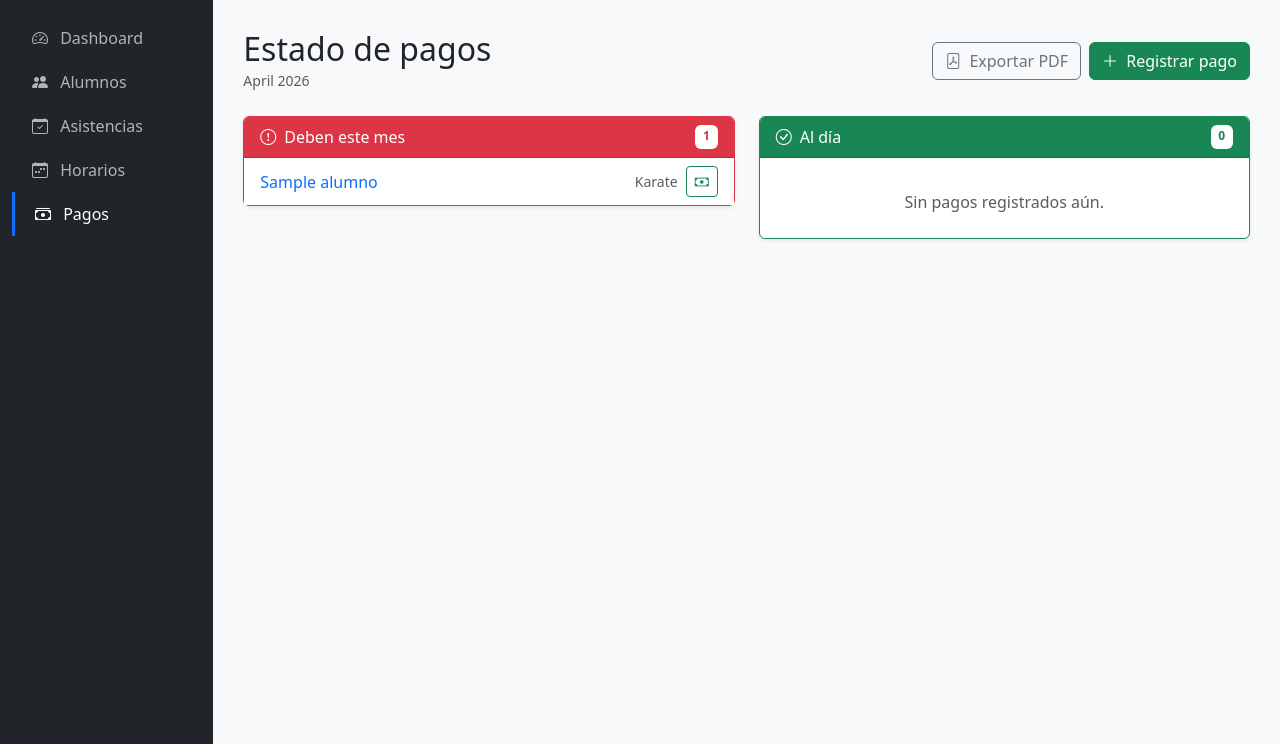
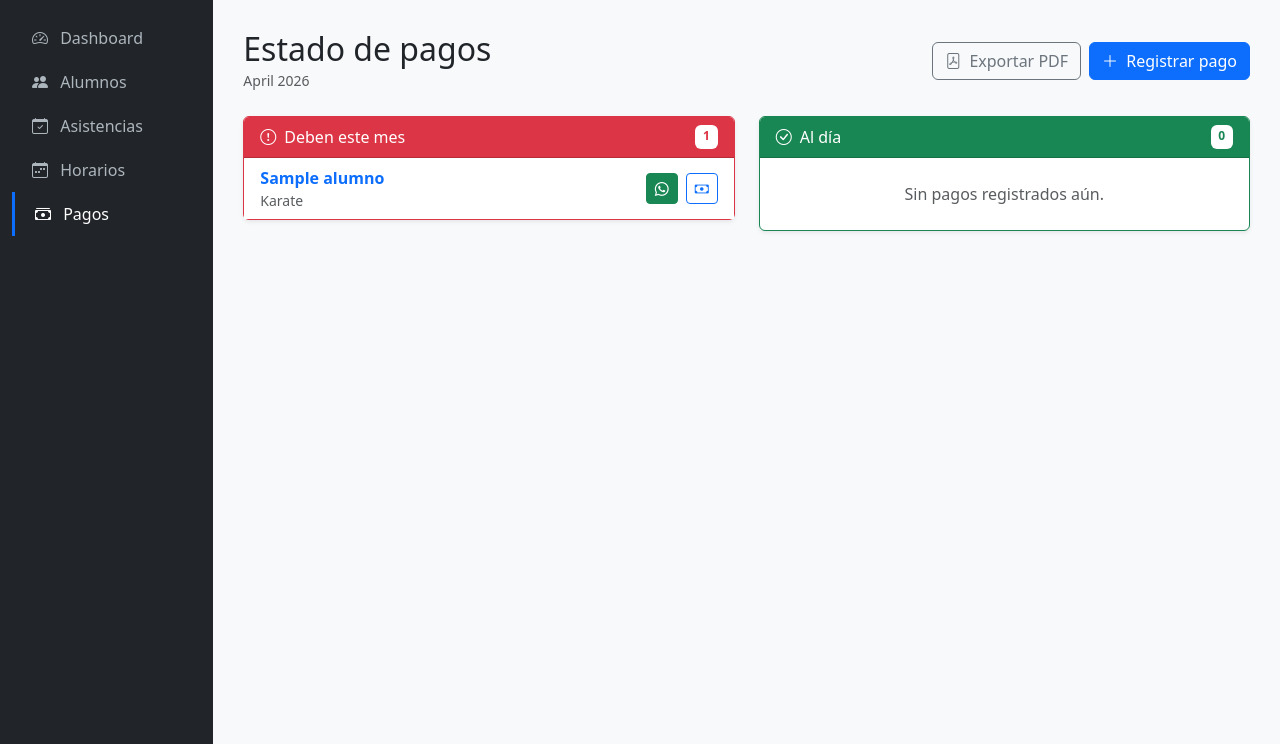
Before and after one commit to MarcosQuintana04/Dojo_Saas, a Django app: page /pagos/ in a window 1280 px wide. Shown: the part 66-810 px from the top of the page. Run offline with Django 5.2, Linux system fonts and the light colour scheme; a user stored in the database is signed in; tables that the repository leaves empty hold one stand-in row (values such as "Sample post").

Commit message:
Link directo de WhatsApp para deudores

```diff
--- a/apps/pagos/views.py
+++ b/apps/pagos/views.py
@@ -6,6 +6,7 @@ from django.contrib.auth.decorators import login_required
 from apps.alumnos.models import Alumno
 from .models import Pago
 from .forms import PagoForm
+import urllib.parse
 
 
 @login_required
@@ -27,6 +28,8 @@ def registrar_pago(request):
 @login_required
 def deudores(request):
     hoy = datetime.date.today()
+    mes_nombre = hoy.strftime('%B %Y').capitalize()
+
     alumnos_que_pagaron = Pago.objects.filter(
         mes=hoy.month,
         anio=hoy.year
@@ -41,10 +44,38 @@ def deudores(request):
         id__in=alumnos_que_pagaron
     )
 
+    # Generamos el link de WhatsApp para cada deudor
+    deudores_con_link = []
+    for alumno in deudores:
+        mensaje = (
+            f'Hola {alumno.nombre.split()[0]} \U0001F44B\n\n'
+            f'Te recordamos que tienes pendiente el pago '
+            f'de *{mes_nombre}* en *Berserker Ronin*.\n'
+            f'Por favor, acércate a regularizar tu situación.\n\n'
+            f'*Este es un mensaje automatizado, si ya realizó el pago '
+            f'o no continúa en la academia, ignore el mensaje.*\n\n'
+            f'¡Gracias! \U0001F94B'
+        )
+
+        numero = alumno.telefono.strip().replace(' ', '')
+        # Aseguramos que tenga código de país
+        if not numero.startswith('+'):
+            numero = f'51{numero}'  # código de Perú
+        else:
+            numero = numero.replace('+', '')
+
+        mensaje_encoded = urllib.parse.quote(mensaje, safe='')
+        link = f'https://wa.me/{numero}?text={mensaje_encoded}'
+
+        deudores_con_link.append({
+            'alumno': alumno,
+            'link_whatsapp': link,
+        })
+
     contexto = {
-        'deudores': deudores,
+        'deudores_con_link': deudores_con_link,
         'al_dia': al_dia,
-        'mes': hoy.strftime('%B %Y'),
+        'mes': mes_nombre,
         'total_deudores': deudores.count(),
         'total_al_dia': al_dia.count(),
     }
--- a/templates/pagos/deudores.html
+++ b/templates/pagos/deudores.html
@@ -1,5 +1,5 @@
 {% extends 'base.html' %}
-{% block titulo %}Pagos — Dojo Manager{% endblock %}
+{% block titulo %}Pagos — Berserker Ronin{% endblock %}
 
 {% block contenido %}
 
@@ -12,7 +12,7 @@
         <a href="{% url 'reportes:deudores' %}" class="btn btn-outline-secondary">
             <i class="bi bi-file-pdf me-1"></i> Exportar PDF
         </a>
-        <a href="{% url 'pagos:registrar' %}" class="btn btn-success">
+        <a href="{% url 'pagos:registrar' %}" class="btn btn-primary">
             <i class="bi bi-plus-lg me-1"></i> Registrar pago
         </a>
     </div>
@@ -28,16 +28,29 @@
                 <span class="badge bg-white text-danger">{{ total_deudores }}</span>
             </div>
             <div class="card-body p-0">
-                {% if deudores %}
+                {% if deudores_con_link %}
                 <ul class="list-group list-group-flush">
-                    {% for alumno in deudores %}
+                    {% for item in deudores_con_link %}
                     <li class="list-group-item d-flex justify-content-between align-items-center">
-                        <a href="{% url 'alumnos:detalle' alumno.pk %}" class="text-decoration-none">
-                            {{ alumno.nombre }}
-                        </a>
-                        <div class="d-flex align-items-center gap-2">
-                            <small class="text-muted">{{ alumno.get_disciplina_display }}</small>
-                            <a href="{% url 'pagos:registrar' %}" class="btn btn-sm btn-outline-success">
+                        <div>
+                            <a href="{% url 'alumnos:detalle' item.alumno.pk %}"
+                               class="text-decoration-none fw-semibold">
+                                {{ item.alumno.nombre }}
+                            </a>
+                            <div class="small text-muted">
+                                {{ item.alumno.get_disciplina_display }}
+                            </div>
+                        </div>
+                        <div class="d-flex gap-2">
+                            <a href="{{ item.link_whatsapp }}"
+                               target="_blank"
+                               class="btn btn-sm btn-success"
+                               title="Enviar recordatorio por WhatsApp">
+                                <i class="bi bi-whatsapp"></i>
+                            </a>
+                            <a href="{% url 'pagos:registrar' %}"
+                               class="btn btn-sm btn-outline-primary"
+                               title="Registrar pago">
                                 <i class="bi bi-cash"></i>
                             </a>
                         </div>
@@ -66,7 +79,8 @@
                 <ul class="list-group list-group-flush">
                     {% for alumno in al_dia %}
                     <li class="list-group-item d-flex justify-content-between align-items-center">
-                        <a href="{% url 'alumnos:detalle' alumno.pk %}" class="text-decoration-none">
+                        <a href="{% url 'alumnos:detalle' alumno.pk %}"
+                           class="text-decoration-none fw-semibold">
                             {{ alumno.nombre }}
                         </a>
                         <small class="text-muted">{{ alumno.get_disciplina_display }}</small>
@@ -75,7 +89,7 @@
                 </ul>
                 {% else %}
                 <div class="text-center py-4 text-muted">
-                    <p class="mt-2 mb-0">Sin pagos registrados aún.</p>
+                    <p class="mb-0">Sin pagos registrados aún.</p>
                 </div>
                 {% endif %}
             </div>
@@ -83,4 +97,5 @@
     </div>
 
 </div>
+
 {% endblock %}
```
